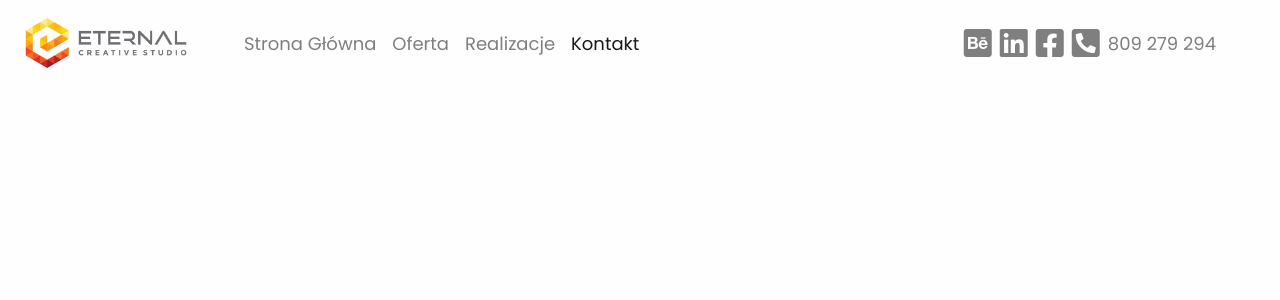
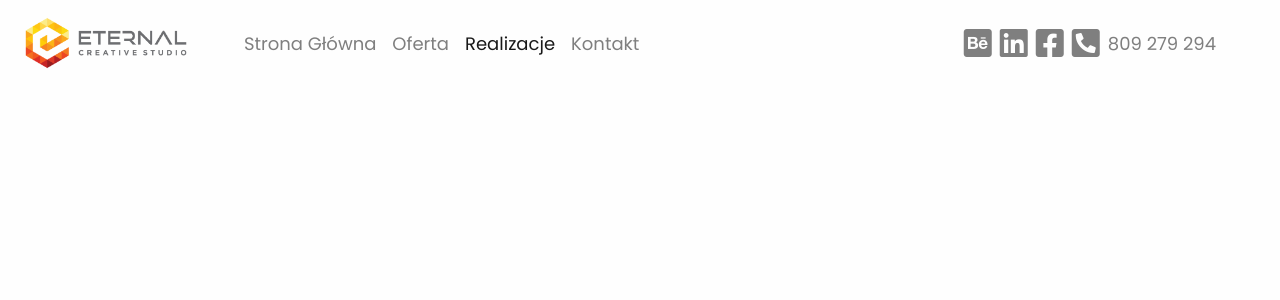
Before and after one commit to Pacislavek/web006, a PHP site: page /realizacje.php in a window 1280 px wide. Shown: the top 300 px of the page. Run offline with PHP 8.4, Linux system fonts and the light colour scheme; some libraries are stand-ins or nearby versions.

Commit message:
general commit

```diff
--- a/realizacje.php
+++ b/realizacje.php
@@ -38,8 +38,8 @@
       <div class="navbar-nav ml-4 mr-auto">
         <a class="nav-link" href="index.php#navbar">Strona Główna</a>
         <a class="nav-link" href="oferta.php">Oferta</a>
-        <a class="nav-link" href="realizacje.php">Realizacje</a>
-        <a class="nav-link active" href="#">Kontakt</a>
+        <a class="nav-link active" href="#">Realizacje</a>
+        <a class="nav-link" href="kontakt.php">Kontakt</a>
       </div>
       <span class="navbar-text d-none d-lg-flex mr-5">
         <i class="fab fa-behance-square ml-2"></i>
@@ -50,6 +50,14 @@
       </span>
     </div>
   </nav>
+
+  <section id="realizations">
+    <div class="container-fluid">
+      <div class="row">
+
+      </div>
+    </div>
+  </section>
 
   <!-- SCRIPTS -->
   <script src="https://unpkg.com/aos@2.3.1/dist/aos.js"></script>
```
